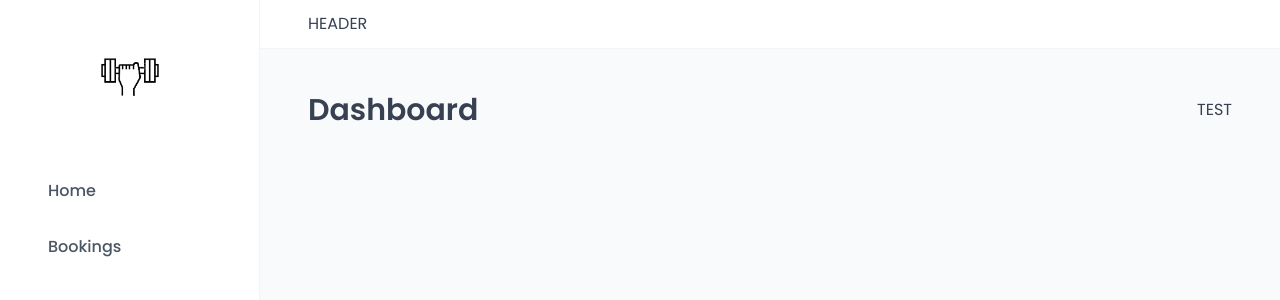
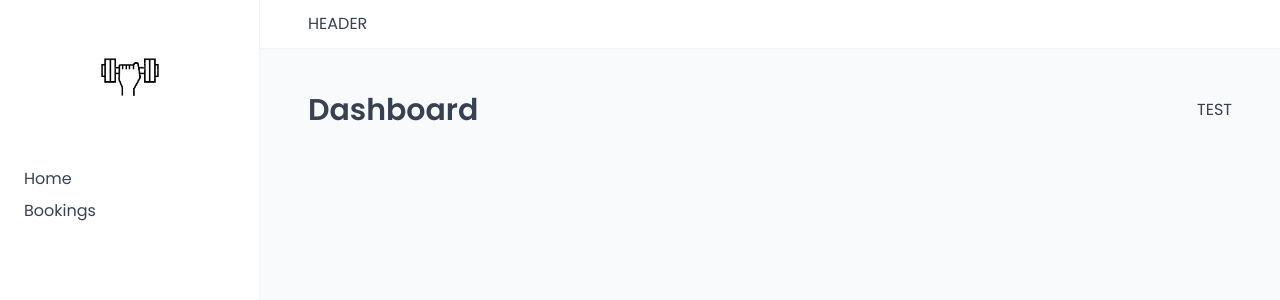
Before and after one commit to SunpreetSandhu/personal-training, a React (Vite) app: page /dashboard in a window 1280 px wide. Shown: the top 300 px of the page. Built offline with nearby package versions, Linux system fonts and the light colour scheme; a web font is replaced by a local one.

Commit message:
converted link to navlink to avoid page refresh

```diff
--- a/src/ui/MainNav.jsx
+++ b/src/ui/MainNav.jsx
@@ -1,5 +1,5 @@
 import styled from "styled-components";
-
+import { NavLink } from "react-router-dom";
 const NavList = styled.ul`
   display: flex;
   flex-direction: column;
@@ -50,10 +50,10 @@ function MainNav() {
     <nav>
       <NavList>
         <li>
-          <Link href="/dashboard">Home</Link>
+          <NavLink to="/dashboard">Home</NavLink>
         </li>
         <li>
-          <Link href="/bookings">Bookings</Link>
+          <NavLink to="/bookings">Bookings</NavLink>
         </li>
       </NavList>
     </nav>
```
